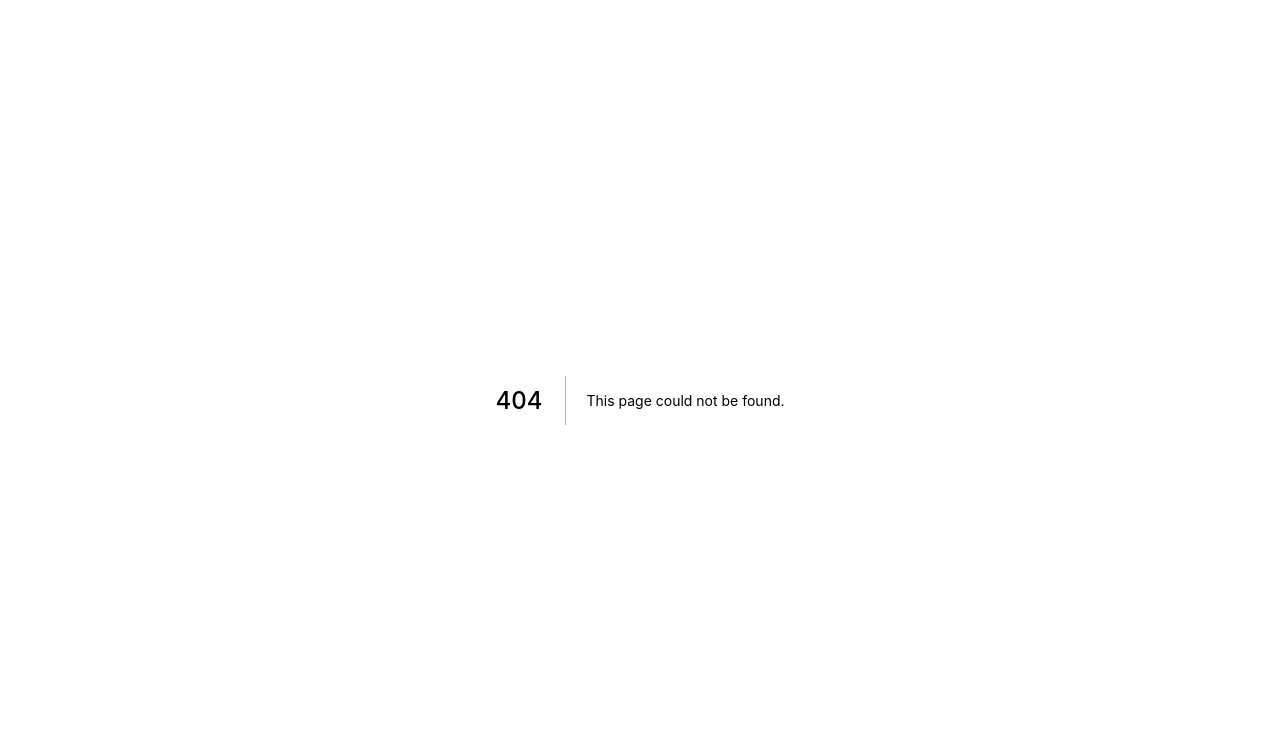
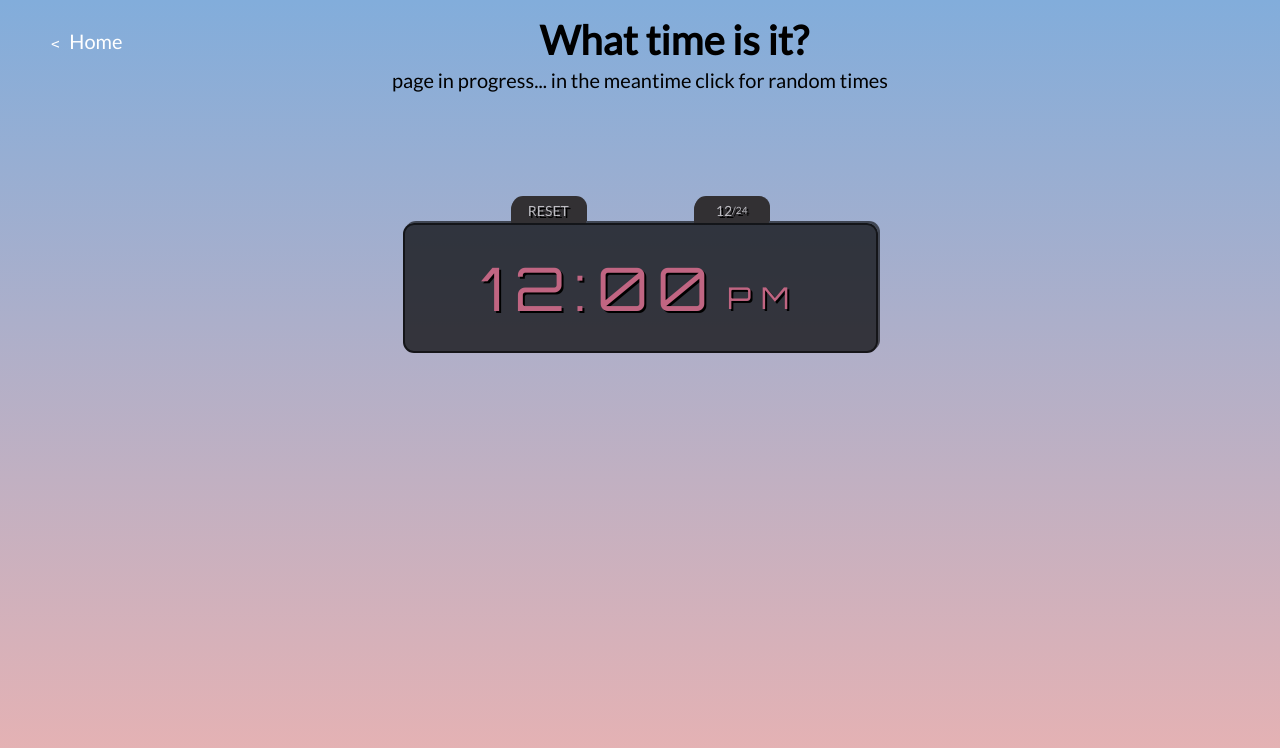
Before and after one commit to erickbennett/practice-japanese, a Next.js app: page /time in a window 1280 px wide. Before the commit this address had no page. Shown: the top 748 px of the page. Built offline with nearby package versions, Linux system fonts and the light colour scheme.

Commit message:
feature: add time test page

```diff
--- a/components/common/HomeLink.js
+++ b/components/common/HomeLink.js
@@ -7,7 +7,6 @@ const StyledLink = styled.a`
   font-size: 2em;
   color: #fff;
   text-decoration: none;
-  width: 100%;
 `;
 
 const HomeLink = ({ language }) => (
--- /dev/null
+++ b/components/time/Clock.js
@@ -0,0 +1,46 @@
+import React, { useState } from 'react';
+import { createRandomInteger } from '../../utils/random';
+import ClockButtons from './ClockButtons';
+import ClockFace from './ClockFace';
+import styled from 'styled-components';
+
+const ClockLayout = styled.div`
+  display: grid;
+  grid-template-columns: auto;
+  grid-template-rows: auto auto;
+  justify-items: center;
+  align-items: center;
+  grid-gap: 0px;
+`;
+
+function Clock({ timeOfDayHandler }) {
+  const [hour, setHour] = useState('12');
+  const [minute, setMinute] = useState('0');
+  const [militaryTime, setMilitaryTime] = useState(false);
+
+  const setTime = () => {
+    const h = createRandomInteger(1, 24);
+    const m = createRandomInteger(1, 60);
+    setHour(h);
+    timeOfDayHandler(h);
+    setMinute(m);
+  };
+
+  return (
+    <ClockLayout>
+      <ClockButtons
+        setTime={setTime}
+        militaryTime={militaryTime}
+        setMilitaryTime={setMilitaryTime}
+      />
+      <ClockFace
+        hour={hour}
+        minute={minute}
+        setTime={setTime}
+        militaryTime={militaryTime}
+      />
+    </ClockLayout>
+  );
+}
+
+export default Clock;
--- /dev/null
+++ b/components/time/ClockButtons.js
@@ -0,0 +1,49 @@
+import styled from 'styled-components';
+
+const ButtonRow = styled.div`
+  display: flex;
+  justify-content: space-evenly;
+  align-items: center;
+  width: 100%;
+`;
+
+const TimeButton = styled.div`
+  z-index: 2;
+  height: 25px;
+  width: 75px;
+  background-color: #323033;
+  display: flex;
+  justify-content: center;
+  align-items: center;
+  border-radius: 11px 11px 0 0;
+  box-shadow: 1px -2px rgba(50, 48, 51, 1);
+`;
+
+const Label = styled.span`
+  color: rgba(248, 248, 255, 0.7);
+  font-size: 14px;
+  text-transform: uppercase;
+  text-shadow: 2px 2px rgba(0, 0, 0, 1);
+`;
+
+const SmallLabel = styled(Label)`
+  font-size: 10px;
+`;
+
+const AMPMButton = styled(TimeButton)``;
+
+function ClockButtons({ setTime, militaryTime, setMilitaryTime }) {
+  return (
+    <ButtonRow>
+      <TimeButton onClick={setTime}>
+        <Label>Reset</Label>
+      </TimeButton>
+      <AMPMButton onClick={() => setMilitaryTime(!militaryTime)}>
+        <Label>{militaryTime ? '24' : '12'}</Label>
+        <SmallLabel>/{militaryTime ? '12' : '24'}</SmallLabel>
+      </AMPMButton>
+    </ButtonRow>
+  );
+}
+
+export default ClockButtons;
--- /dev/null
+++ b/components/time/ClockFace.js
@@ -0,0 +1,53 @@
+import styled from 'styled-components';
+
+const Display = styled.div`
+  background-color: rgba(0, 0, 0, 0.7);
+  padding: 25px;
+  width: 475px;
+  display: flex;
+  justify-content: center;
+  align-items: flex-end;
+  border: 2px solid rgba(0, 0, 0, 0.6);
+  border-radius: 11px;
+  box-shadow: 2px -2px rgba(0, 0, 0, 0.6);
+  z-index: 1;
+`;
+
+const Time = styled.span`
+  color: #c06582;
+  font-size: 60px;
+  font-family: ${props => props.theme.fontClock};
+  letter-spacing: 10px;
+  text-shadow: 2px 2px rgba(0, 0, 0, 1);
+`;
+
+const AMPM = styled(Time)`
+  font-size: 30px;
+  margin: 0 0 10px 10px;
+`;
+
+function ClockFace({ hour, minute, setTime, militaryTime }) {
+  const formatHour = () => {
+    if (militaryTime) {
+      return hour;
+    }
+
+    return hour > 12 ? hour - 12 : hour;
+  };
+
+  const formatMinute = () => (minute < 10 ? '0' + minute : minute);
+
+  const formatAMPM = () => {
+    if (militaryTime) return '';
+    return hour >= 12 ? 'PM' : 'AM';
+  };
+
+  return (
+    <Display>
+      <Time onClick={setTime}>{`${formatHour()}:${formatMinute()}`}</Time>
+      <AMPM>{formatAMPM(militaryTime)}</AMPM>
+    </Display>
+  );
+}
+
+export default ClockFace;
--- a/package.json
+++ b/package.json
@@ -1,6 +1,6 @@
 {
   "name": "practice-japanese",
-  "version": "1.0.2",
+  "version": "1.0.3",
   "private": true,
   "scripts": {
     "dev": "next dev",
--- /dev/null
+++ b/pages/time.js
@@ -0,0 +1,69 @@
+import React, { useState } from 'react';
+import { useRouter } from 'next/router';
+import styled from 'styled-components';
+import Clock from '../components/time/Clock';
+import HomeLink from '../components/common/HomeLink';
+
+const PageLayout = styled.div`
+  background: ${props => props.theme[props.sky]};
+  height: 100vh;
+  display: grid;
+  grid-template-rows: 60px 20px 350px;
+  grid-gap: 10px;
+  grid-template-columns: auto;
+  justify-items: center;
+  align-items: center;
+`;
+
+const Header = styled.header`
+  width: 100%;
+  margin: 20px 0 0 40px;
+  display: grid;
+  grid-template-columns: auto 90%;
+  justify-items: center;
+  align-items: center;
+`;
+
+const Title = styled.h1`
+  font-size: 4em;
+  text-indent: -100px;
+`;
+
+const Label = styled.span`
+  font-size: 2em;
+`;
+
+function TimePage() {
+  const router = useRouter();
+  const { language } = router.query;
+
+  const [sky, setSky] = useState('morning');
+
+  const timeOfDayHandler = h => {
+    if (h <= 11) {
+      setSky('morning');
+    } else if (h > 11 && h < 16) {
+      setSky('midday');
+    } else {
+      setSky('evening');
+    }
+  };
+
+  const TIME_PAGE_TITLE =
+    language === 'japanese' ? 'いま　なんじ　ですか' : 'What time is it';
+
+  return (
+    <PageLayout sky={sky}>
+      <Header>
+        <HomeLink language={language} />
+        <Title>{TIME_PAGE_TITLE}?</Title>
+      </Header>
+
+      <Label>page in progress... in the meantime click for random times</Label>
+
+      <Clock timeOfDayHandler={timeOfDayHandler} />
+    </PageLayout>
+  );
+}
+
+export default TimePage;
--- a/pages/tsu-counters.js
+++ b/pages/tsu-counters.js
@@ -7,9 +7,9 @@ import {
   clearLabel,
   answerLabel,
 } from '../components/tsucounters/tsuCountersConstants';
+import { createRandomInteger } from '../utils/random';
 import {
   convertToKana,
-  createRandomInteger,
   randomItem,
 } from '../components/tsucounters/tsuCountersHelper';
 import Temple from '../components/tsucounters/Temple';
--- a/styles/defaults.js
+++ b/styles/defaults.js
@@ -5,6 +5,10 @@ export const theme = {
 
   fontRegular: 'Lato-Regular',
   fontClock: 'Orbitron-Regular',
+
+  morning: `linear-gradient(to bottom, #82addb 0%, #ebb2b1 100%)`,
+  midday: `linear-gradient(to bottom, #90dffe 0%, #38a3d1 100%)`,
+  evening: `linear-gradient(to bottom, #2d91c2 0%, #1e528e 100%)`,
 };
 
 export const globals = `
@@ -27,8 +31,6 @@ export const globals = `
     font-size: 10px;
     background-color: ${theme.white};
     -webkit-tap-highlight-color: transparent;
-
-
   }
 
   *, *:before, *:after {
@@ -42,6 +44,35 @@ export const globals = `
     font-family: ${theme.fontRegular};
   }
 
+  h1::selection {
+    color: none;
+    background: none;
+  }
+
+  h1::-moz-selection {
+    color: none;
+    background: none;
+  }
+  span::selection {
+    color: none;
+    background: none;
+  }
+
+  span::-moz-selection {
+    color: none;
+    background: none;
+  }
+
+   img::selection {
+    color: none;
+    background: none;
+  }
+
+  img::-moz-selection {
+    color: none;
+    background: none;
+  }
+
   a {
     text-decoration: none;
   }
--- /dev/null
+++ b/utils/random.js
@@ -0,0 +1,9 @@
+function createRandomInteger(min, max) {
+  let int = Math.round(Math.random() * (max - min));
+  if (int === 0) {
+    return 1;
+  }
+  return int;
+}
+
+export { createRandomInteger };
```
Also changed, not shown: components/tsucounters/tsuCountersHelper.js (+1 -7 lines), pages/index.js (+12 -3 lines), 1 other file (tests, documents, lock files or other folders).
